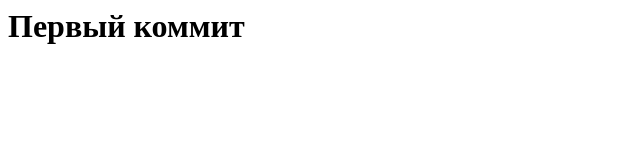
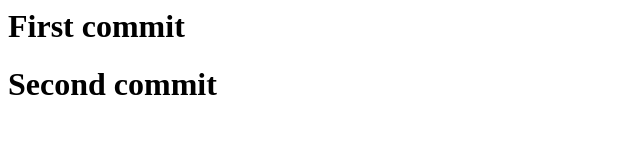
Before and after one commit to SkySword-1/Repo, a plain HTML site: page index.html in a window 1280 px wide. Shown: the whole page, without its empty margins (0-640 px from the left). Drawn offline with Linux system fonts and the light colour scheme.

Commit message:
Second commit

```diff
--- a/index.html
+++ b/index.html
@@ -1,5 +1,6 @@
 <html>
 <body>
-<h1>Первый коммит</h1>
+<h1>First commit</h1>
+<h1>Second commit</h1>
 </body>
 </html>
```
